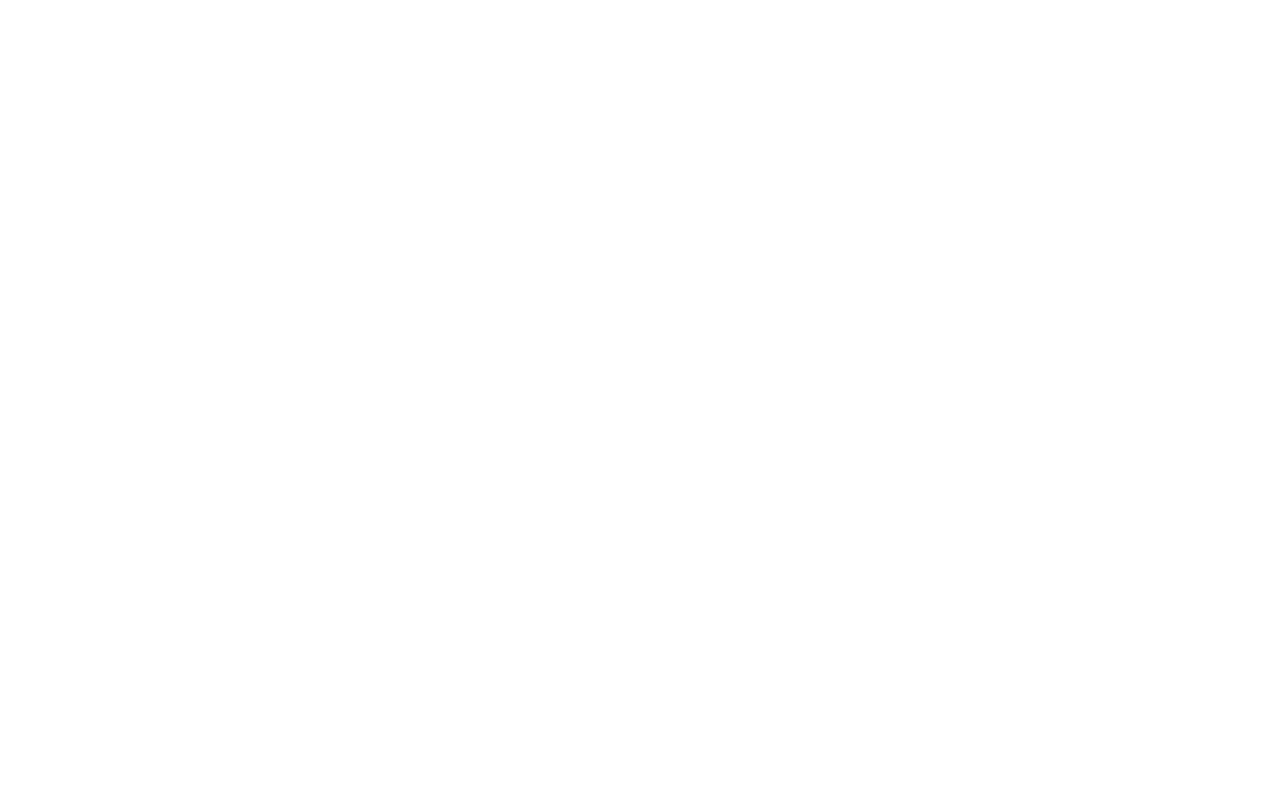
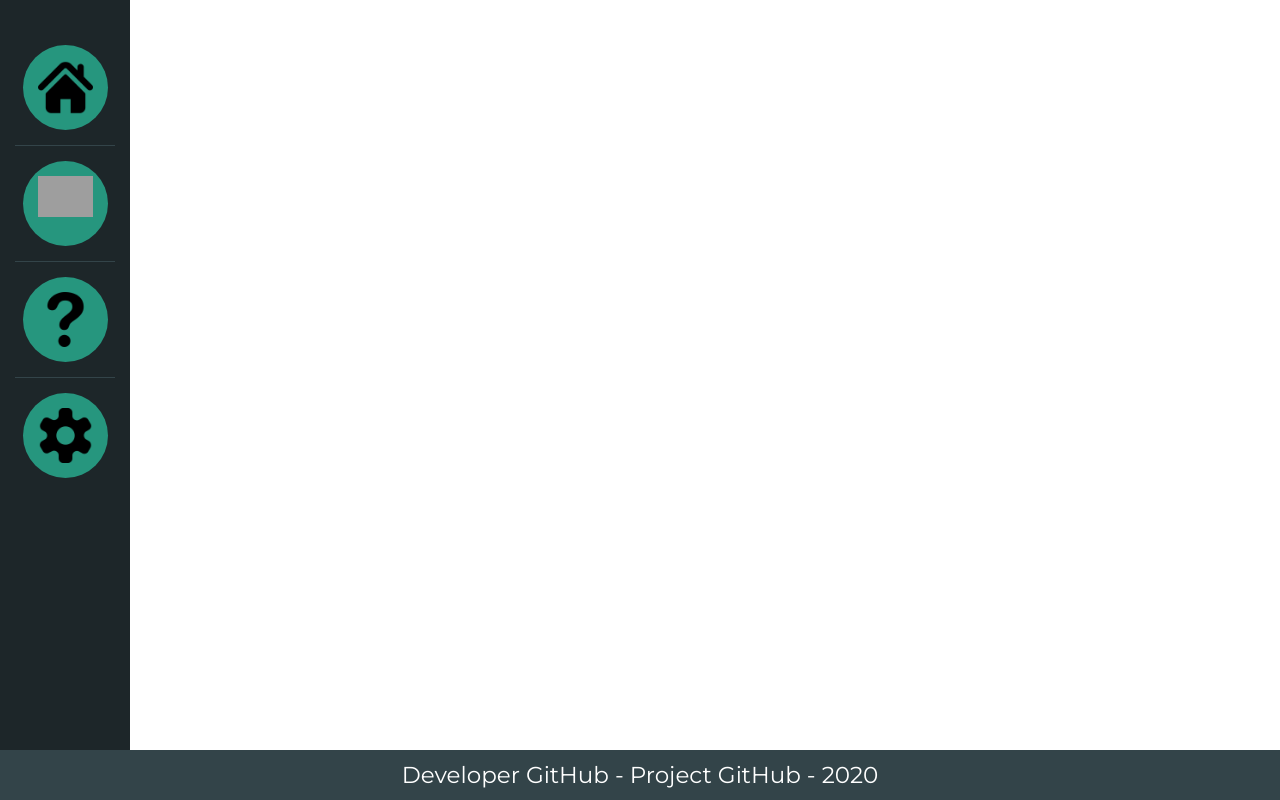
Before and after one commit to joaomoschetta/personal-extra-utilities, a Vue app: page /#/ in a window 1280 px wide. Built offline with nearby package versions, Linux system fonts and the light colour scheme; grey boxes are pictures that could not be loaded.

Commit message:
Footer and navbar visual

```diff
--- a/src/components/Footer.vue
+++ b/src/components/Footer.vue
@@ -1,5 +1,30 @@
 <template>
-  <div>
+  <footer>
+    <p>
+      <a href="https://github.com/joaomoschetta">Developer GitHub</a>
+       -
+      <a href="https://github.com/joaomoschetta/newtab-extra-utilities">Project GitHub</a>
+       -
+      2020
+    </p>
+  </footer>
+</template>
 
-  </div>
-</template>
+<style lang="scss">
+  @import "@/scss/_variables";
+
+  footer {
+    background: $background-light-color;
+    display: flex;
+    justify-content: center;
+    align-items: center;
+
+    height: 50px;
+
+    p, a {
+      display: inline;
+      text-decoration: none;
+      color: white;
+    }
+  }
+</style>
--- a/src/components/PageNavBar.vue
+++ b/src/components/PageNavBar.vue
@@ -1,5 +1,59 @@
 <template>
-  <div>
+  <nav>
+    <ul>
+      <li alt="Home navigation button">
+        <img src="@/assets/home-icon.png" alt="House icon">
+      </li>
+      <div class="separate-bar"></div>
+      <li alt="Spreasheet navigation button">
+        <img src="@/assets/sheet-icon.svg" alt="Spreadsheet icon">
+      </li>
+      <div class="separate-bar"></div>
+      <li alt="Help navigation button">
+        <img src="@/assets/interrogation-icon.png" alt="Interrogation icon">
+      </li>
+      <div class="separate-bar"></div>
+      <li alt="Settings navigation button">
+        <img src="@/assets/config-icon.png" alt="Gear icon">
+      </li>
+    </ul>
+  </nav>
+</template>
 
-  </div>
-</template>
+<style lang="scss">
+  @import "@/scss/_variables";
+
+  nav {
+    background: $background-dark-color;
+
+    ul {
+      list-style: none;
+      padding: 30px 15px 15px;
+
+      li {
+        height: 85px;
+        width: 85px;
+        padding: 15px;
+        margin: 15px auto 15px;
+        border-radius: 50%;
+        background-color: $primary-color;
+
+          &:hover {
+            background: $primary-dark-color;
+          }
+
+          img {
+            max-width: 100%;
+            align-self: center;
+            justify-self: center;
+          }
+      }
+
+      .separate-bar {
+        width: 100%;
+        height: 1px;
+        background: $background-light-color;
+      }
+    }
+  }
+</style>
```
